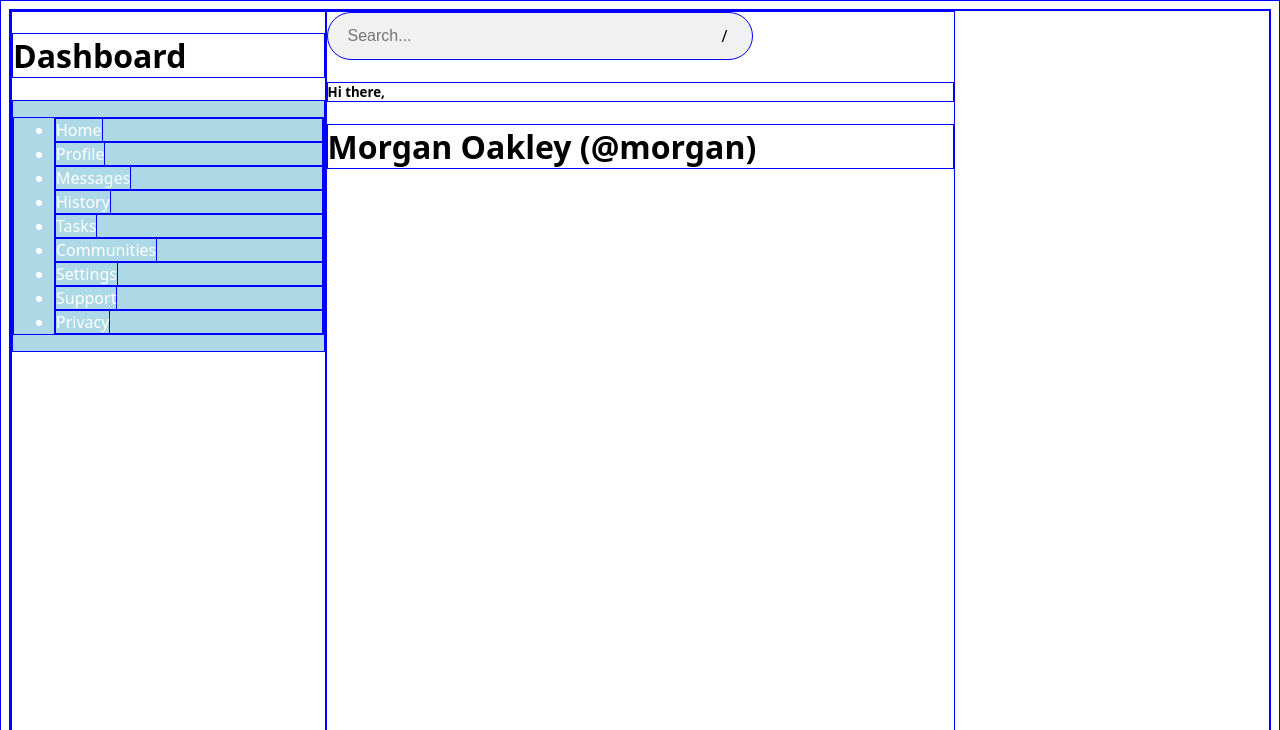
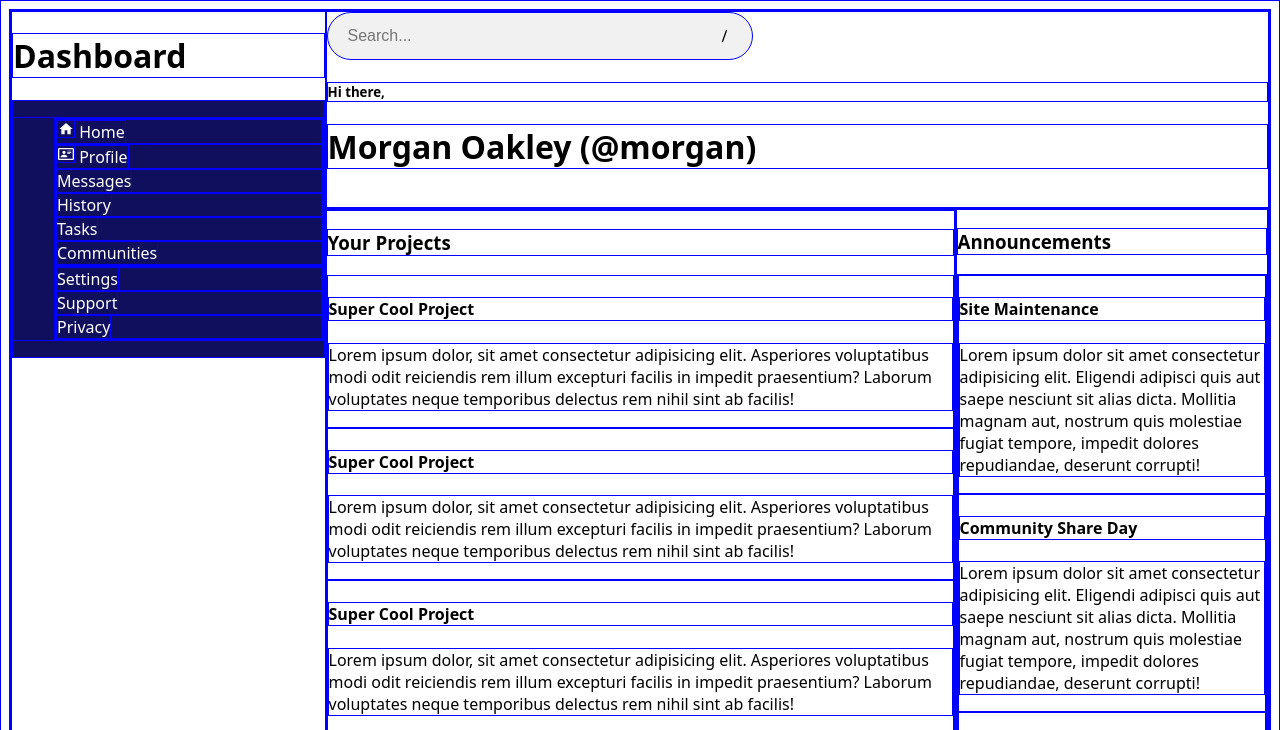
Before and after one commit to khenson631/odin-admin-dashboard, a plain HTML site: page index.html in a window 1280 px wide. Shown: the top 730 px of the page. Drawn offline with Linux system fonts and the light colour scheme.

Commit message:
Update content and styling

```diff
--- a/index.html
+++ b/index.html
@@ -6,21 +6,34 @@
     <title>Admin Dashboard</title>
     <link rel="stylesheet" href="style.css">
 </head>
+
 <body>
     <div class="content-container">
         <div class="sidebar">
             <h1>Dashboard</h1>
             <nav>
                 <ul>
-                    <li><a href="#home">Home</a></li>
-                    <li><a href="#profile">Profile</a></li>
+                    <div class="sidebar-list-1">
+                        <li>
+                            <a href="#home">
+                                <svg xmlns="http://www.w3.org/2000/svg" fill="currentColor" viewBox="0 0 24 24"><title>home</title><path d="M10,20V14H14V20H19V12H22L12,3L2,12H5V20H10Z" /></svg>
+                                Home
+                            </a>
+                        </li>
+                        <li><a href="#profile">
+                            <svg xmlns="http://www.w3.org/2000/svg" fill="currentColor" viewBox="0 0 24 24"><title>card-account-details-outline</title><path d="M22,3H2C0.91,3.04 0.04,3.91 0,5V19C0.04,20.09 0.91,20.96 2,21H22C23.09,20.96 23.96,20.09 24,19V5C23.96,3.91 23.09,3.04 22,3M22,19H2V5H22V19M14,17V15.75C14,14.09 10.66,13.25 9,13.25C7.34,13.25 4,14.09 4,15.75V17H14M9,7A2.5,2.5 0 0,0 6.5,9.5A2.5,2.5 0 0,0 9,12A2.5,2.5 0 0,0 11.5,9.5A2.5,2.5 0 0,0 9,7M14,7V8H20V7H14M14,9V10H20V9H14M14,11V12H18V11H14" /></svg>
+                            Profile
+                        </a></li>
                         <li><a href="#Messages">Messages</a></li>
                         <li><a href="#history">History</a></li>
                         <li><a href="#tasks">Tasks</a></li>
                         <li><a href="#communities">Communities</a></li>
+                    </div>
+                    <div class="sidebar-list-2">
                         <li><a href="#settings">Settings</a></li>
                         <li><a href="#support">Support</a></li>
                         <li><a href="#Privacy">Privacy</a></li>
+                    </div>
                 </ul>
             </nav>
         </div>
--- a/style.css
+++ b/style.css
@@ -1,5 +1,6 @@
 :root {
     font-family: system-ui, -apple-system, BlinkMacSystemFont, 'Segoe UI', Roboto, Oxygen, Ubuntu, Cantarell, 'Open Sans', 'Helvetica Neue', sans-serif;
+    --darkblue: rgb(26, 47, 102);
 }
 
 * {
@@ -7,20 +8,26 @@
     border: 1px solid blue;
 }
 
+svg {
+    width: 1em;
+    height: 1em;
+    color: white;
+}
+
 .content-container {
     display: grid;
     grid-template-columns: 1fr 2fr 1fr;
-    grid-template-rows: repeat(3,1fr);
-    grid-auto-flow: column;
+    grid-template-rows: 1fr 5fr;
+    /* grid-auto-flow: column; */
 }
 
 .sidebar {
-    grid-column: 1 / 1;
-    grid-row: 1 / 2;
+    /* grid-column: 1 / 1; */
+    grid-row: 1 / 3;
 }
 
 .sidebar > nav {
-    background-color: lightblue;
+    background-color: rgb(15, 15, 94);
     color: white;
 }
 
@@ -29,12 +36,12 @@
     text-decoration: none;
 }
 .sidebar ul {
-    /* slist-style: image(); */
+    /* list-style: image(); */
+    list-style: none;
 }
 
 .header {
-    grid-column: 2 / 3;
-    grid-row: 1 / 1;
+    grid-column: 2 / 4;
 }
 
 .search-bar {
@@ -70,6 +77,6 @@
 }
 
 .cards {
-    grid-column: 1 / 3;
-    grid-row: 2 / 3;
+    grid-column: 2 / 3;
+    /* grid-row: 2 / 3; */
 }
```
Lines whose indentation alone changed are shown as unchanged.
